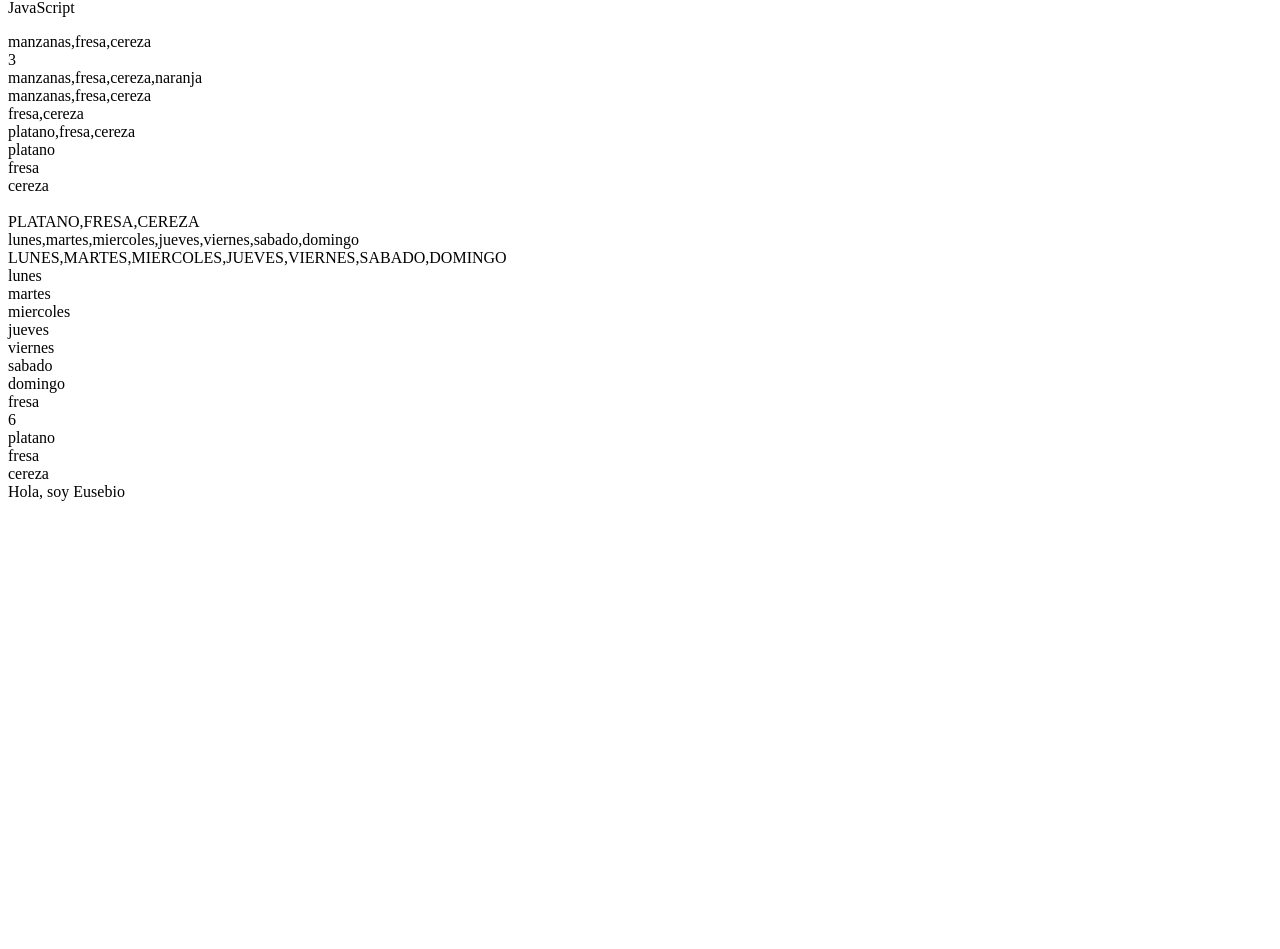
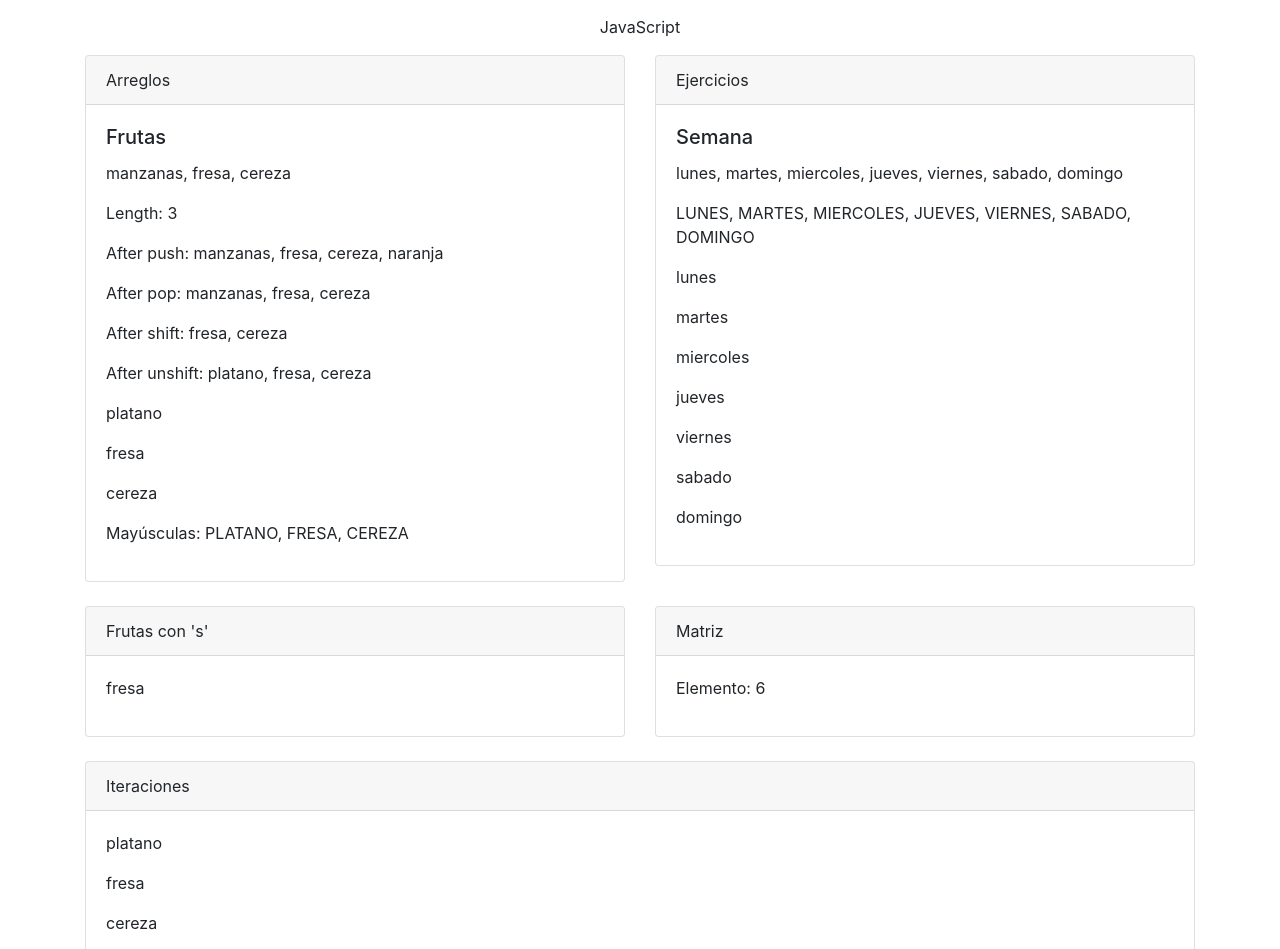
Before and after one commit to JoseDMG2/JSArrays-Objects.github.io, a plain HTML site: page index.html in a window 1280 px wide. Shown: the part 81-1030 px from the top of the page. Before the commit the page ends 800 px from the top, so only its background shows below. Drawn offline with nearby package versions, Linux system fonts and the light colour scheme.

Commit message:
index.html

```diff
--- a/index.html
+++ b/index.html
@@ -1,68 +1,148 @@
 <!DOCTYPE html>
-<html lang="en">
+<html>
+<head>
+    <title>Page Title</title>
+    <!-- Bootstrap CSS -->
+    <link href="https://maxcdn.bootstrapcdn.com/bootstrap/4.5.2/css/bootstrap.min.css" rel="stylesheet">
+    <!-- Optional Bootstrap JS and dependencies (jQuery and Popper.js) -->
+    <script src="https://code.jquery.com/jquery-3.5.1.slim.min.js"></script>
+    <script src="https://cdn.jsdelivr.net/npm/@popperjs/core@2.9.3/dist/umd/popper.min.js"></script>
+    <script src="https://maxcdn.bootstrapcdn.com/bootstrap/4.5.2/js/bootstrap.min.js"></script>
+</head>
+<body>
+    <div class="container mt-4">
+        <h1 class="mb-4 text-center">Arreglos y Objetos</h1>
+        <p class="text-center">JavaScript</p>
 
-<head>
-    <meta charset="UTF-8">
-    <meta name="viewport" content="width=device-width, initial-scale=1.0">
-    <title>Page Title</title>
-</head>
+        <div class="row">
+            <div class="col-md-6 mb-4">
+                <div class="card">
+                    <div class="card-header">
+                        Arreglos
+                    </div>
+                    <div class="card-body">
+                        <h5 class="card-title">Frutas</h5>
+                        <div id="frutasOutput" class="card-text"></div>
+                    </div>
+                </div>
+            </div>
 
-<body>
-    <h1>Arreglos y Objetos</h1>
-    <p>JavaScript</p>
+            <div class="col-md-6 mb-4">
+                <div class="card">
+                    <div class="card-header">
+                        Ejercicios
+                    </div>
+                    <div class="card-body">
+                        <h5 class="card-title">Semana</h5>
+                        <div id="semanaOutput" class="card-text"></div>
+                    </div>
+                </div>
+            </div>
+        </div>
+
+        <div class="row">
+            <div class="col-md-6 mb-4">
+                <div id="frutasConOutput" class="card">
+                    <div class="card-header">
+                        Frutas con 's'
+                    </div>
+                    <div class="card-body">
+                        <div class="card-text"></div>
+                    </div>
+                </div>
+            </div>
+
+            <div class="col-md-6 mb-4">
+                <div id="matrizOutput" class="card">
+                    <div class="card-header">
+                        Matriz
+                    </div>
+                    <div class="card-body">
+                        <div class="card-text"></div>
+                    </div>
+                </div>
+            </div>
+        </div>
+
+        <div id="iteracionesOutput" class="mb-4">
+            <div class="card">
+                <div class="card-header">
+                    Iteraciones
+                </div>
+                <div class="card-body">
+                    <div class="card-text"></div>
+                </div>
+            </div>
+        </div>
+
+        <div id="personaOutput">
+            <div class="card">
+                <div class="card-header">
+                    Objetos
+                </div>
+                <div class="card-body">
+                    <div class="card-text"></div>
+                </div>
+            </div>
+        </div>
+
         <script>
             let frutas = ["manzanas", "fresa", "cereza"];
+            let frutasOutput = document.getElementById('frutasOutput');
+            let semanaOutput = document.getElementById('semanaOutput');
+            let frutasConOutput = document.getElementById('frutasConOutput').querySelector('.card-text');
+            let matrizOutput = document.getElementById('matrizOutput').querySelector('.card-text');
+            let iteracionesOutput = document.getElementById('iteracionesOutput').querySelector('.card-text');
+            let personaOutput = document.getElementById('personaOutput').querySelector('.card-text');
 
-        document.write(frutas);
-        document.write("<br>", frutas.length);
+            frutasOutput.innerHTML += `<p>${frutas.join(', ')}</p>`;
+            frutasOutput.innerHTML += `<p>Length: ${frutas.length}</p>`;
             frutas.push("naranja");
-        document.write("<br>", frutas);
+            frutasOutput.innerHTML += `<p>After push: ${frutas.join(', ')}</p>`;
             frutas.pop();
-        document.write("<br>", frutas);
+            frutasOutput.innerHTML += `<p>After pop: ${frutas.join(', ')}</p>`;
             frutas.shift();
-        document.write("<br>", frutas);
+            frutasOutput.innerHTML += `<p>After shift: ${frutas.join(', ')}</p>`;
             frutas.unshift("platano");
-        document.write("<br>", frutas);
-        frutas.forEach(frutas => document.write("<br>", frutas));
-        document.write("<br>");
-        let frutasMayusculas = frutas.map(fruta => fruta.toUpperCase());
-        document.write("<br>", frutasMayusculas);
-        //Ejercicio1
+            frutasOutput.innerHTML += `<p>After unshift: ${frutas.join(', ')}</p>`;
+            frutas.forEach(fruta => frutasOutput.innerHTML += `<p>${fruta}</p>`);
+            frutasOutput.innerHTML += `<p>Mayúsculas: ${frutas.map(fruta => fruta.toUpperCase()).join(', ')}</p>`;
+
+            // Ejercicio1
             let semana = ["lunes", "martes", "miercoles", "jueves", "viernes", "sabado", "domingo"];
-        document.write("<br>", semana);
-        let semanaMayusculas = semana.map(semanas => semanas.toUpperCase());
-        document.write("<br>", semanaMayusculas);
-        //Ejercicio2
-        semana.forEach(semana => document.write("<br>", semana));
+            semanaOutput.innerHTML += `<p>${semana.join(', ')}</p>`;
+            semanaOutput.innerHTML += `<p>${semana.map(semanas => semanas.toUpperCase()).join(', ')}</p>`;
+
+            // Ejercicio2
+            semana.forEach(dia => semanaOutput.innerHTML += `<p>${dia}</p>`);
 
             let frutasCon = frutas.filter(fruta => fruta.includes('s'));
+            frutasConOutput.innerHTML += `<p>${frutasCon.join(', ')}</p>`;
 
-        document.write("<br>", frutasCon);
-
-        //Arreglos bidimensionales
+            // Arreglos bidimensionales
             let matriz = [
                 [1, 2, 3],
-            [4, 5, 6], //1
+                [4, 5, 6],
                 [7, 8, 9]
             ];
             let elemento = matriz[1][2];
-        document.write("<br>", elemento);
+            matrizOutput.innerHTML += `<p>Elemento: ${elemento}</p>`;
 
             // Iteraciones
-        for (let i = 0; i < frutas.length; i++) {
-            document.write("<br>", frutas[i]);
+            for(let i = 0; i < frutas.length; i++){
+                iteracionesOutput.innerHTML += `<p>${frutas[i]}</p>`;
             }
 
-        //Objetos
+            // Objetos
             let persona = {
                 nombre: "Eusebio",
                 edad: 85,
                 saludar: function () {
-                document.write("<br>Hola, soy " + this.nombre);
+                    personaOutput.innerHTML += `<p>Hola, soy ${this.nombre}</p>`;
                 }
             };
             persona.saludar();
         </script>
-
+    </div>
 </body>
 </html>
```
Lines whose indentation alone changed are shown as unchanged.
